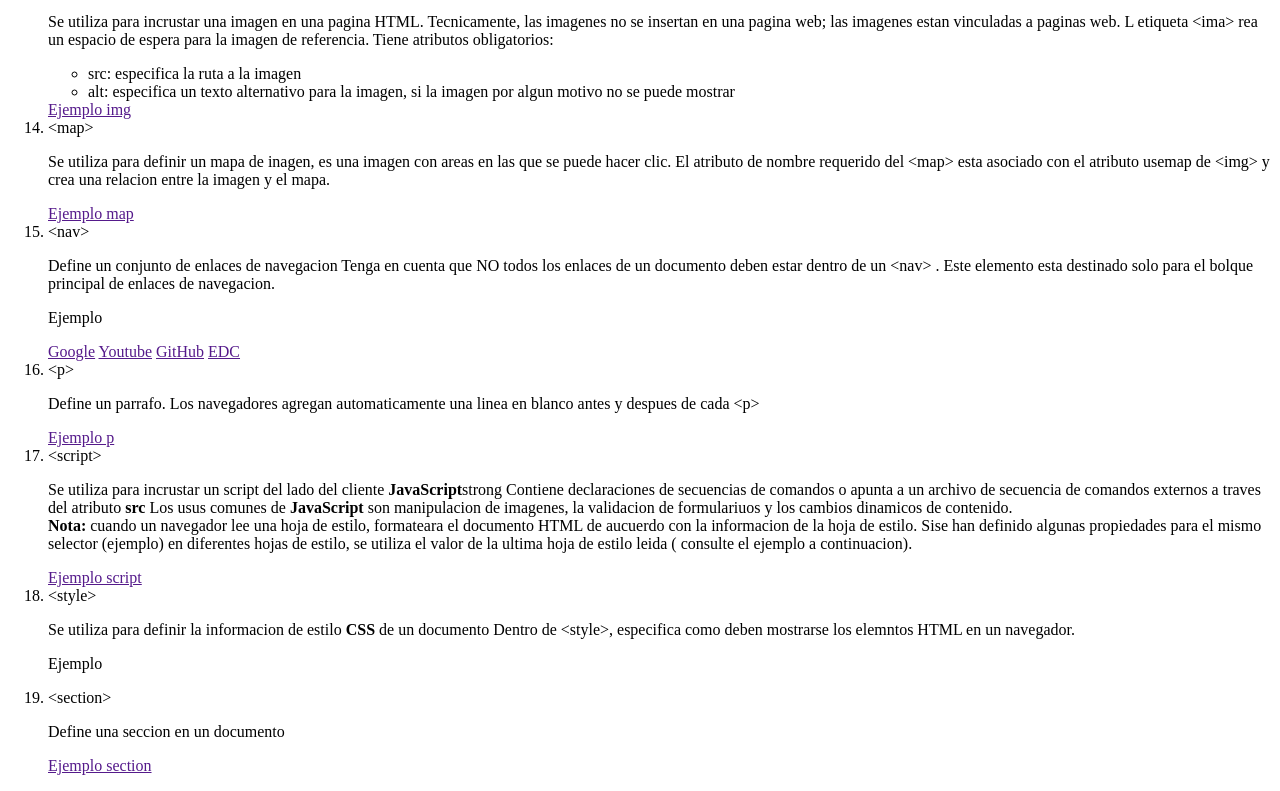
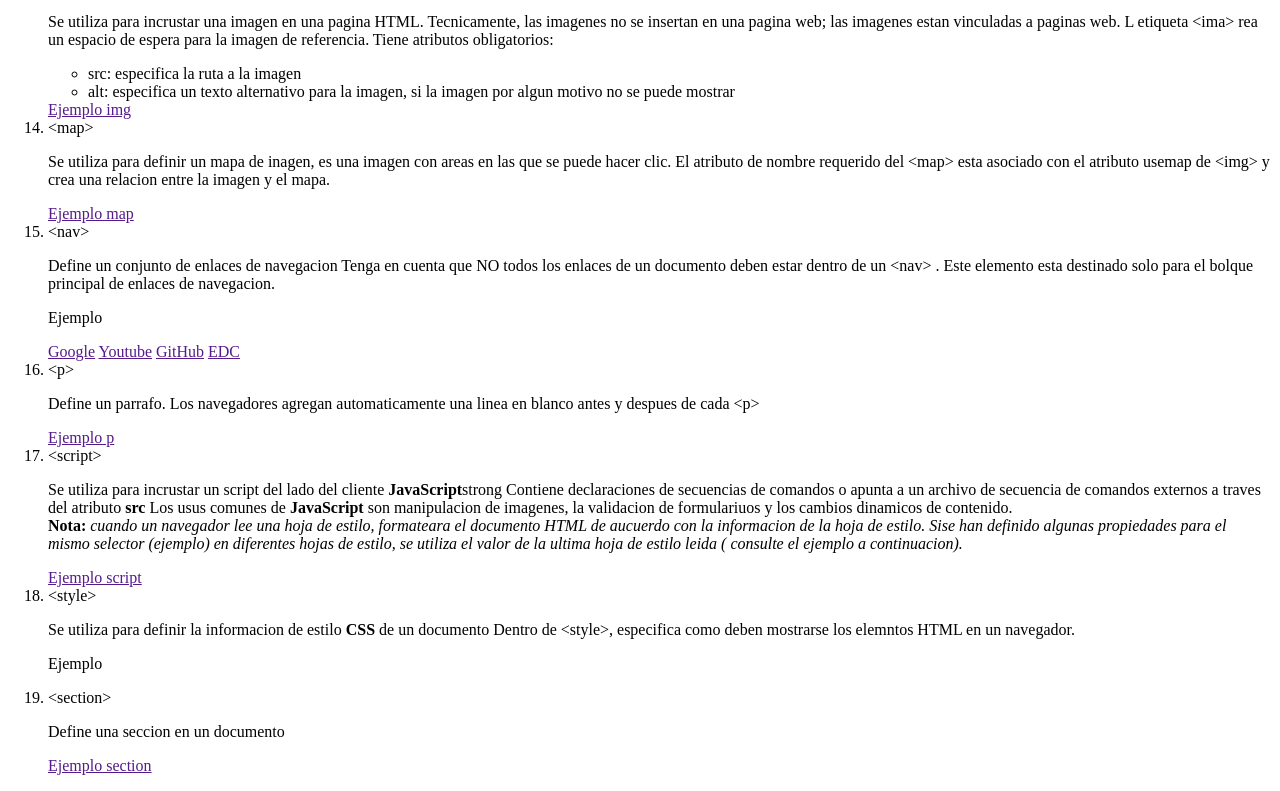
Before and after one commit to AbrahamVelizArteaga/desarrollo-web, a plain HTML site: page estructura/ej5/index.html in a window 1280 px wide. Shown: the part 2788-3579 px from the top of the page. Drawn offline with Linux system fonts and the light colour scheme.

Commit message:
etiquetas

```diff
--- a/estructura/ej5/index.html
+++ b/estructura/ej5/index.html
@@ -222,9 +222,10 @@
            </strong>
         Los usus comunes de <strong> JavaScript</strong> son manipulacion de imagenes, la validacion de formulariuos y los cambios dinamicos de contenido.
          <br>
-         <strong>Nota:</strong> cuando un navegador lee una hoja de estilo, formateara el documento HTML  de aucuerdo con la informacion de la hoja de estilo.
+         <strong>Nota:</strong> <i>cuando un navegador lee una hoja de estilo, formateara el documento HTML  de aucuerdo con la informacion de la hoja de estilo.
          Sise han definido algunas propiedades para el  mismo selector
-         (ejemplo) en diferentes hojas de estilo, se utiliza el valor de la ultima hoja de estilo leida ( consulte el ejemplo a continuacion).
+         (ejemplo) en diferentes hojas de estilo, se utiliza el valor de la ultima hoja de estilo leida ( consulte el ejemplo a continuacion).</i>
+
 
         </strong></p>
         <a href="">Ejemplo script</a>
```
